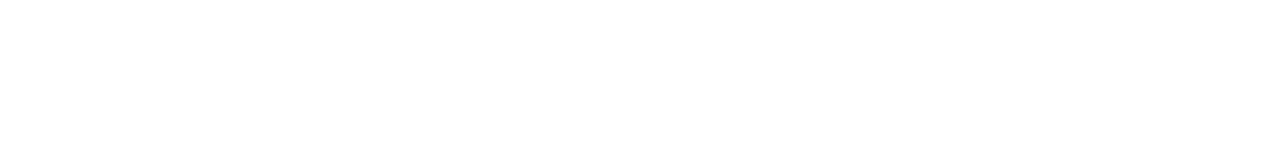
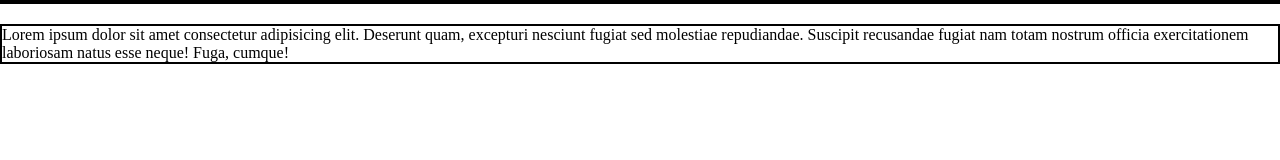
Before and after one commit to maury1001/EscuelaJavaScript, a plain HTML site: page SoyMaury/Prácticas/práctica-1/index.html in a window 1280 px wide. Drawn offline with Linux system fonts and the light colour scheme.

Commit message:
nuevo comit

```diff
--- a/SoyMaury/Prácticas/práctica-1/index.html
+++ b/SoyMaury/Prácticas/práctica-1/index.html
@@ -4,9 +4,17 @@
     <meta charset="UTF-8">
     <meta http-equiv="X-UA-Compatible" content="IE=edge">
     <meta name="viewport" content="width=device-width, initial-scale=1.0">
+    <link rel="stylesheet" href="./styles.css">
     <title>Práctica 1</title>
 </head>
 <body>
+    <main class="main_container">
+        <div class="main_container-title">
 
+        </div>
+        <div class="main_container-content">
+            <p>Lorem ipsum dolor sit amet consectetur adipisicing elit. Deserunt quam, excepturi nesciunt fugiat sed molestiae repudiandae. Suscipit recusandae fugiat nam totam nostrum officia exercitationem laboriosam natus esse neque! Fuga, cumque!</p>
+        </div>
+    </main>
 </body>
 </html>
--- a/SoyMaury/Prácticas/práctica-1/styles.css
+++ b/SoyMaury/Prácticas/práctica-1/styles.css
@@ -0,0 +1,23 @@
+* {
+    box-sizing: border-box;
+    margin: 0;
+    padding: 0;
+}
+
+
+.main_container {
+   display: flex;
+   flex-direction: column;
+   justify-content: space-between;
+   row-gap: 20px;
+   column-gap: 30px;
+}
+
+.main_container-title {
+    border: 2px black solid;
+}
+
+.main_container-content {
+    border: 2px black solid;
+
+}
```
Also changed, not shown: SoyMaury/readme.txt.
